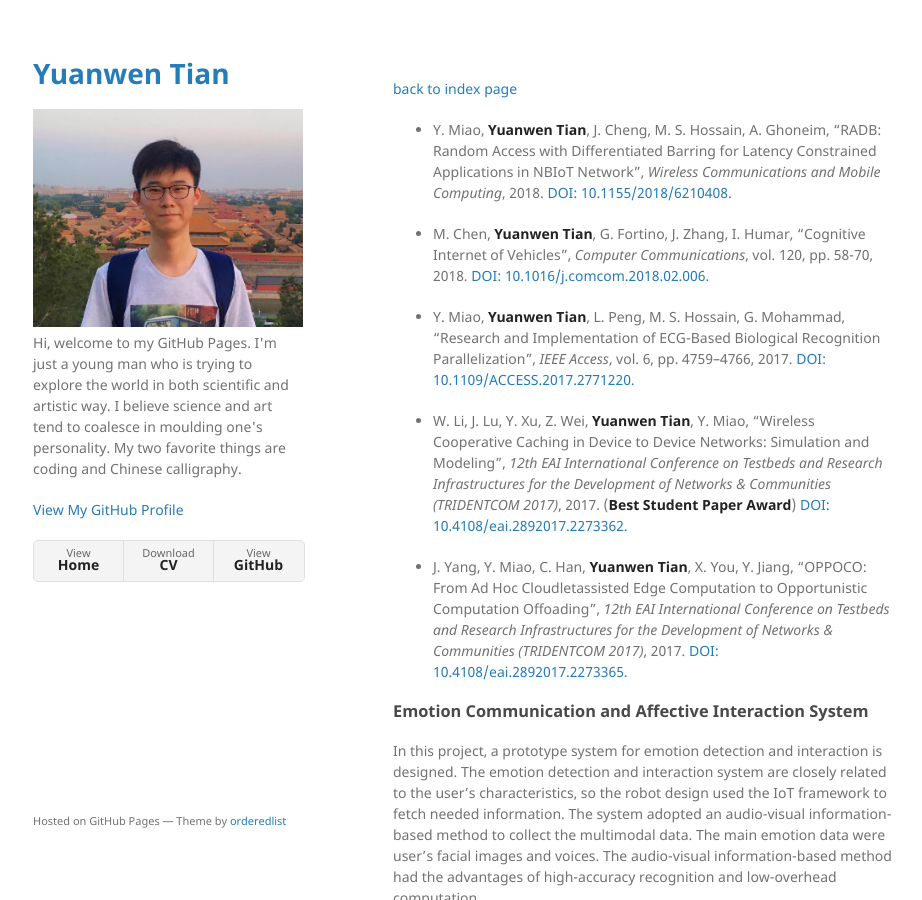
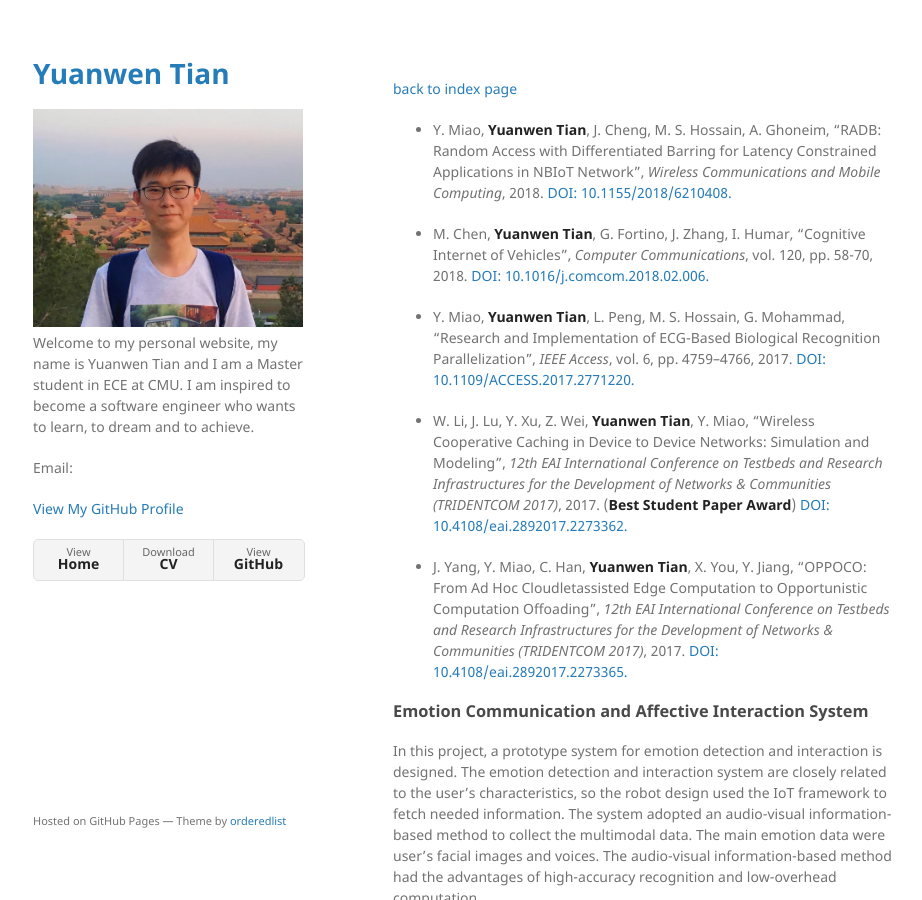
Before and after one commit to yuanwentian/yuanwentian.github.io, a Jekyll site: the page built from publication-page.md, in a window 1280 px wide and 900 px high. Shown: the whole window, without its empty margins (177-1099 px from the left). Built offline with Jekyll 4.4.1, drawn with Linux system fonts in a browser that asks for light colours.

Commit message:
update profile

```diff
--- a/_config.yml
+++ b/_config.yml
@@ -1,7 +1,7 @@
 title: Yuanwen Tian
 logo: /assets/img/logo.png
-description: Hi, welcome to my GitHub Pages. I'm just a young man who is trying to explore the world in both scientific and artistic way. I believe science and art tend to coalesce in moulding one's personality. My two favorite things are coding and Chinese calligraphy.
-email: yuanwentian@hust.edu.cn
+description: Welcome to my personal website, my name is Yuanwen Tian and I am a Master student in ECE at CMU. I am inspired to become a software engineer who wants to learn, to dream and to achieve.
+email: yuanwent@andrew.cmu.edu
 url: yuanwentian.github.io
 show_downloads: true
 google_analytics: UA-127412091-1
--- a/_layouts/default.html
+++ b/_layouts/default.html
@@ -20,10 +20,15 @@
           <img src="{{site.logo | relative_url}}" alt="Logo" />
         {% endif %}
 
+
         <p>{{ site.description | default: site.github.project_tagline }}</p>
 
         {% if site.github.is_project_page %}
         <p class="view"><a href="{{ site.github.repository_url }}">View the Project on GitHub <small>{{ site.github.repository_nwo }}</small></a></p>
+        {% endif %}
+
+        {% if site.email %}
+        <p>Email: <a href="{{ site.email }}"></p>
         {% endif %}
 
         {% if site.github.is_user_page %}
```
Also changed, not shown: index.md (+2 -2 lines).
